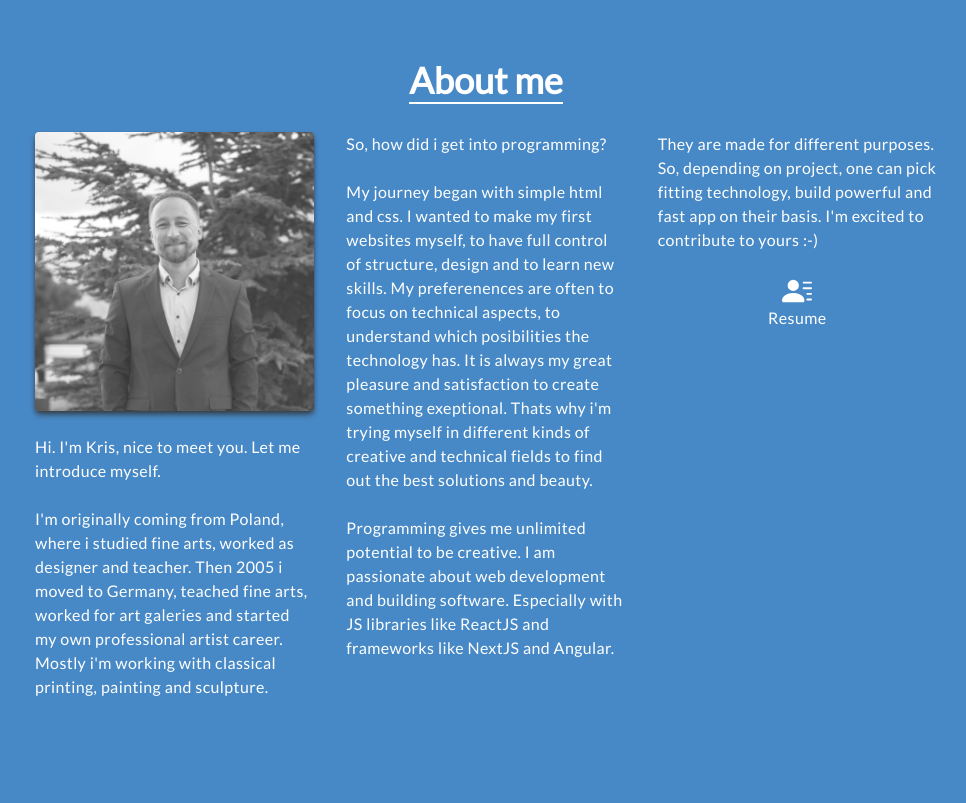
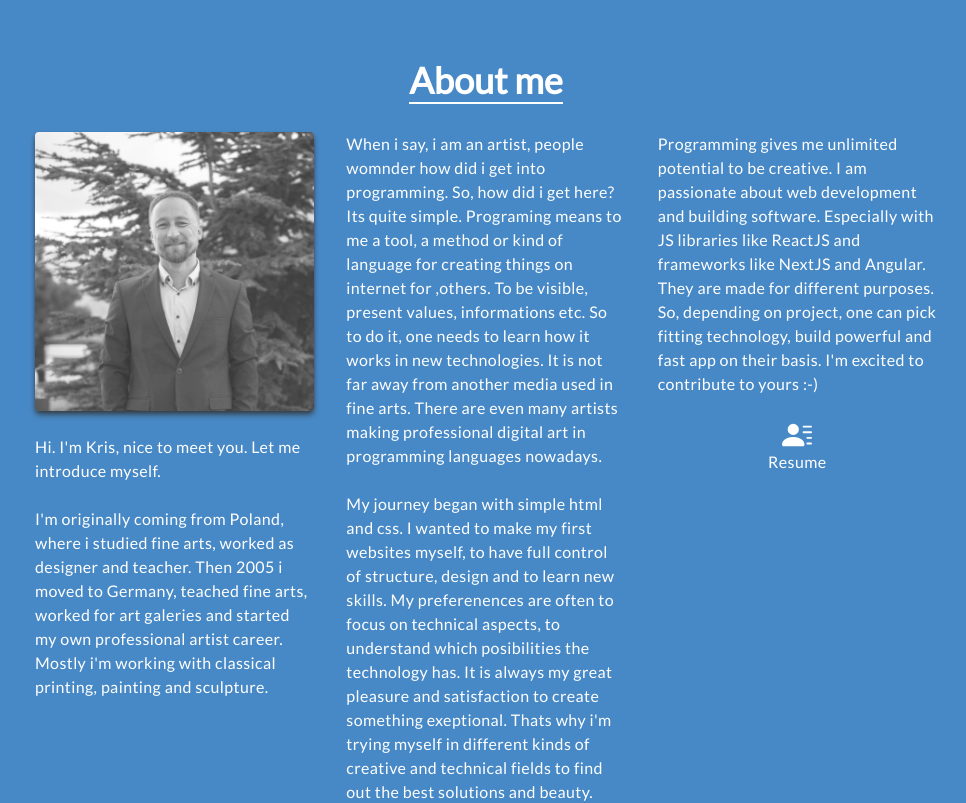
Before and after one commit to krisbaranski/portfolio, a React (Create React App) app: page / in a window 1280 px wide. Shown: the part 900-1703 px from the top of the page, without its empty margins (154-1120 px from the left). Built offline with nearby package versions, Linux system fonts and the light colour scheme.

Commit message:
refactor: add new text to aboutme component

```diff
--- a/src/components/Aboutme.js
+++ b/src/components/Aboutme.js
@@ -31,8 +31,20 @@ export const Aboutme = () => {
             </p>
           </div>
           <div>
-            <p>So, how did i get into programming?</p>
+            <p>
+              When i say, i am an artist, people womnder how did i get into
+              programming. So, how did i get here?
+            </p>
+            <p>
+              Its quite simple. Programing means to me a tool, a method or kind
+              of language for creating things on internet for ,others. To be
+              visible, present values, informations etc. So to do it, one needs
+              to learn how it works in new technologies. It is not far away from
+              another media used in fine arts. There are even many artists
+              making professional digital art in programming languages nowadays.
+            </p>
             <br />
+            <p></p>
             <p>
               My journey began with simple html and css. I wanted to make my
               first websites myself, to have full control of structure, design
@@ -44,14 +56,14 @@ export const Aboutme = () => {
               solutions and beauty.
             </p>
             <br />
+          </div>
+          <div>
             <p>
               Programming gives me unlimited potential to be creative. I am
               passionate about web development and building software. Especially
               with JS libraries like ReactJS and frameworks like NextJS and
               Angular.
             </p>
-          </div>
-          <div>
             <p>
               They are made for different purposes. So, depending on project,
               one can pick fitting technology, build powerful and fast app on
```
